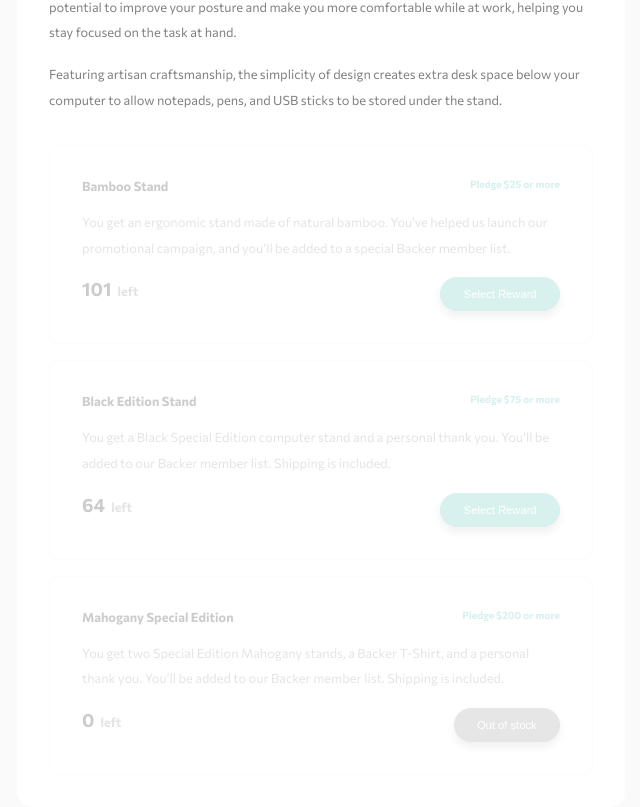
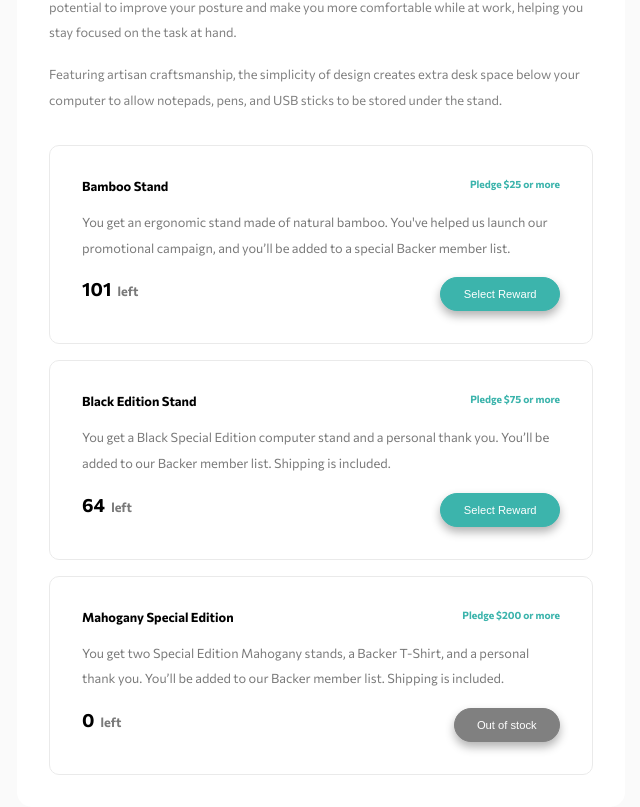
Before and after one commit to bmhuyquoc104/react-crowd-funding-website, a React (Create React App) app: page / in a window 1280 px wide. Shown: the part 736-1543 px from the top of the page, without its empty margins (319-959 px from the left). Built offline with nearby package versions, Linux system fonts and the light colour scheme.

Commit message:
22. Fix bug in add total amount

```diff
--- a/src/components/Modal/Modal.jsx
+++ b/src/components/Modal/Modal.jsx
@@ -68,7 +68,6 @@ const cardContent = [
     limit: "Pledge $200 or more",
     quantities: 0,
     pledgeLimit: 200,
-    opac: 0.2,
   },
 ];
 
@@ -103,7 +102,6 @@ export const CardDefault = () => (
               variants={cardItemVariant}
               title={card.title}
               description={card.description}
-              opac= {card.opac}
               limit={card.limit}
               quantities={card.quantities}
               buttonText="Out of stock"
@@ -139,15 +137,16 @@ const Modal = ({ dp,bg }) => {
       >
         {cardContent.map((card) =>
           card.quantities === 0 ? (
-            <li className="cho-quan" variants={cardItemVariant} key={card.id}>
+            <div className="cho-quan" variants={cardItemVariant} key={card.id}>
               <ModalCard
                 title={card.title}
                 description={card.description}
                 limit={card.limit}
                 pledgeLimit={card.pledgeLimit}
                 quantities={card.quantities}
+                style = {{opacity:0.3}}
               ></ModalCard>
-            </li>
+            </div>
           ) : (
             <div variants={cardItemVariant} key={card.id}>
               <ModalCard
--- a/src/components/Modal/Modal.styled.js
+++ b/src/components/Modal/Modal.styled.js
@@ -8,8 +8,7 @@ export const StyledModal = styled(motion.section)`
   border-radius: 5px;
   align-items: center;
   gap:2em;
-  background-color: "#ffffff";
-  opacity: ${({opac}) => opac || 0.2};
+  background-color:white;
 
 
   .modal-header {
@@ -55,9 +54,7 @@ export const StyledModal = styled(motion.section)`
       flex-direction: column;
       gap:1em;
       width:100%;
-
   }
-
 
 
   @media (max-width: 450px){
--- a/src/components/Modal/ModalCard/ModalCard.jsx
+++ b/src/components/Modal/ModalCard/ModalCard.jsx
@@ -71,12 +71,11 @@ export const DefaultCard = ({
   );
 };
 
-export const ModalCard = ({ title, description, quantities, limit,pledgeLimit,opac}) => {
-  console.log(opac);
+export const ModalCard = ({ title, description, quantities, limit,pledgeLimit}) => {
   let [backerLeft,setBackerLeft] = useState(quantities);
   const {pledge,setPledge} = useContext(PledgeContext);
   let { dispatch } = useContext(ModalContext);
-  let [input,setInput] = useState(pledge.totalAmount);
+  let [input,setInput] = useState(0);
   let [isToggle, setToggle] = useState(false);
   let buttonRef = useRef(null);
   const toggleModal = (e) => {
--- a/src/components/Modal/ModalCard/ModalCard.styled.js
+++ b/src/components/Modal/ModalCard/ModalCard.styled.js
@@ -7,8 +7,6 @@ export const StyledModalCard = styled(motion.div)`
   padding: 2em;
   border-radius: 10px;
   border: 1px solid ${({ clr }) => clr || "#eaeaea"};
-  opacity: ${({opac}) => opac || "1"};
-
   .checkbox-inside {
     position: absolute;
     width: 8px;
```
